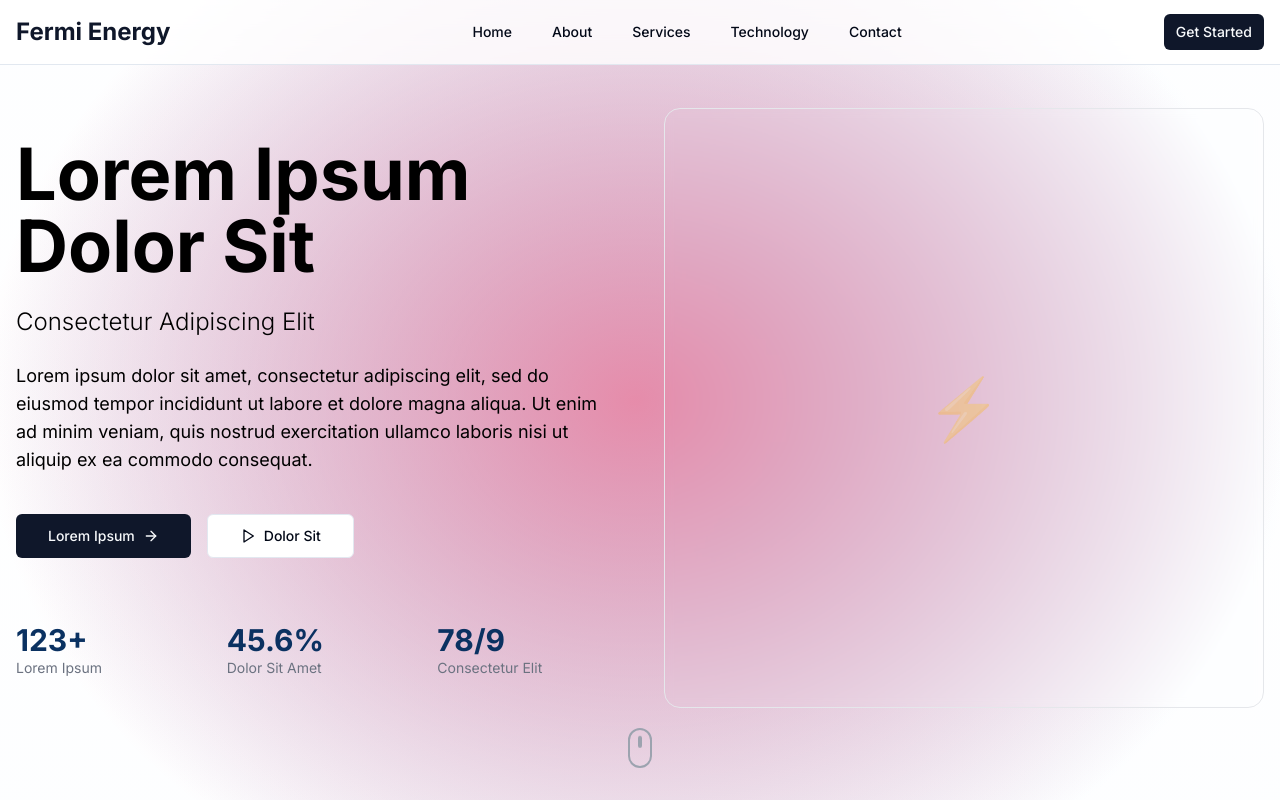
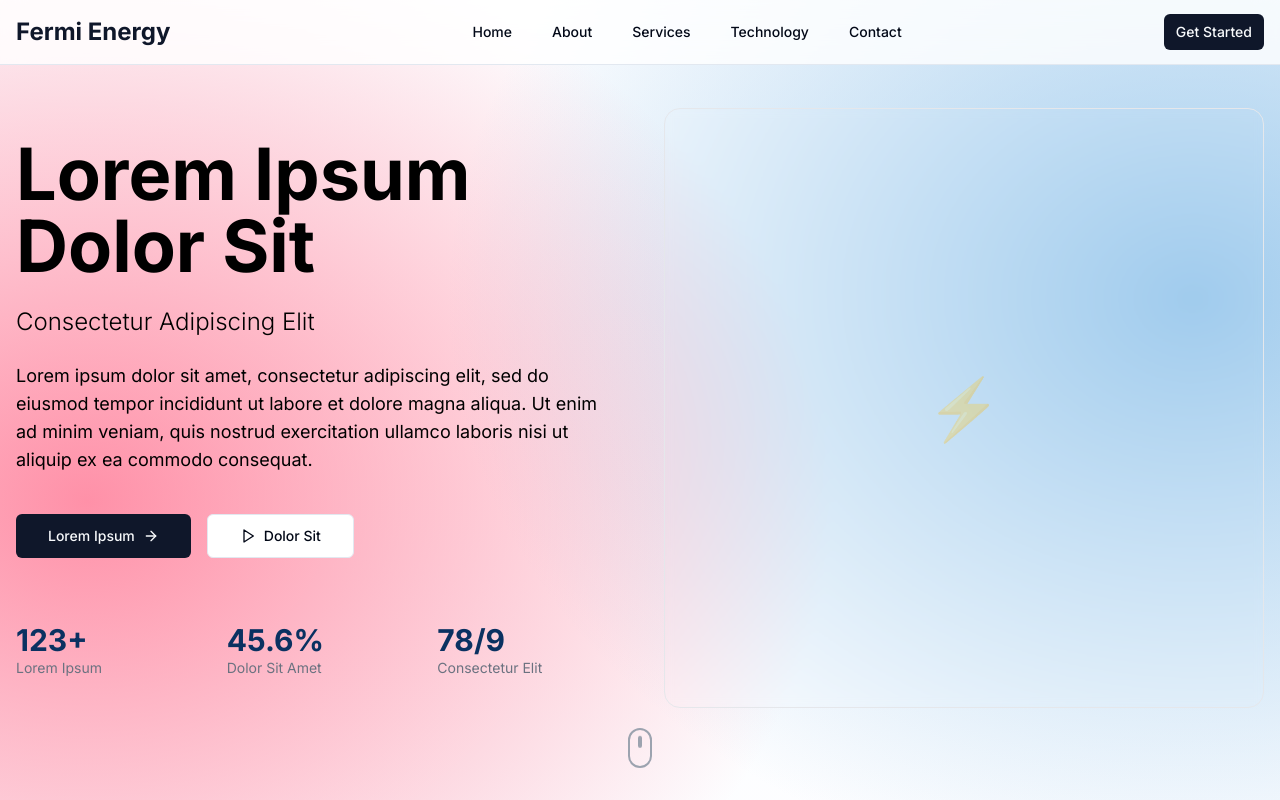
Before and after one commit to Zhengrui-Xu/Fermi-Landing-page, a Next.js app: page / in a window 1280 px wide. Shown: the top 800 px of the page. Built offline with nearby package versions, Linux system fonts and the light colour scheme.

Commit message:
pattern1

```diff
--- a/src/components/hero.js
+++ b/src/components/hero.js
@@ -79,43 +79,55 @@ export default function Hero() {
             // START: Red far left, Blue far right (SAME AS END)
             'radial-gradient(ellipse 50% 70% at 5% 42%, rgba(255,105,135,0.7) 0%, transparent 85%), radial-gradient(ellipse 50% 70% at 95% 58%, rgba(135,206,250,0.7) 0%, transparent 85%), radial-gradient(ellipse 300% 150% at 50% 50%, rgba(255,255,255,0.95) 0%, rgba(250,250,255,0.9) 80%, transparent 100%)',
 
-            // BREATHE UP/DOWN: Red moves up, Blue moves down - slow expansion
-            'radial-gradient(ellipse 65% 85% at 8% 30%, rgba(255,85,120,0.8) 0%, transparent 80%), radial-gradient(ellipse 65% 85% at 92% 70%, rgba(115,186,230,0.8) 0%, transparent 80%), radial-gradient(ellipse 320% 160% at 50% 50%, rgba(255,255,255,1) 0%, rgba(248,250,255,0.95) 85%, transparent 100%)',
+            // BREATHE UP/DOWN: Red moves WAY up, Blue moves WAY down - flowing expansion
+            'radial-gradient(ellipse 68% 88% at 8% 18%, rgba(255,88,122,0.83) 0%, transparent 79%), radial-gradient(ellipse 68% 88% at 92% 82%, rgba(118,188,232,0.83) 0%, transparent 79%), radial-gradient(ellipse 328% 168% at 50% 50%, rgba(255,255,255,1) 0%, rgba(248,250,255,0.95) 86%, transparent 100%)',
 
-            // PEAK: Red top, Blue bottom - maximum expansion
-            'radial-gradient(ellipse 75% 95% at 10% 20%, rgba(255,65,105,0.9) 0%, transparent 75%), radial-gradient(ellipse 75% 95% at 90% 80%, rgba(95,166,210,0.9) 0%, transparent 75%), radial-gradient(ellipse 340% 170% at 50% 50%, rgba(255,255,255,1) 0%, rgba(245,248,255,1) 90%, transparent 100%)',
+            // PEAK: Red at VERY top, Blue at VERY bottom - maximum but flowing through
+            'radial-gradient(ellipse 78% 98% at 9% 10%, rgba(255,68,108,0.92) 0%, transparent 74%), radial-gradient(ellipse 78% 98% at 91% 90%, rgba(98,168,212,0.92) 0%, transparent 74%), radial-gradient(ellipse 348% 178% at 50% 50%, rgba(255,255,255,1) 0%, rgba(246,249,255,1) 91%, transparent 100%)',
 
-            // BREATHE BACK: Red down, Blue up - gentle return
-            'radial-gradient(ellipse 65% 85% at 7% 60%, rgba(255,120,150,0.6) 0%, transparent 82%), radial-gradient(ellipse 65% 85% at 93% 40%, rgba(140,195,240,0.6) 0%, transparent 82%), radial-gradient(ellipse 310% 155% at 50% 50%, rgba(255,255,255,0.98) 0%, rgba(250,252,255,0.92) 82%, transparent 100%)',
+            // BREATHE BACK: Red moves WAY down, Blue moves WAY up - flowing return (no pause)
+            'radial-gradient(ellipse 72% 92% at 6% 82%, rgba(255,118,148,0.68) 0%, transparent 81%), radial-gradient(ellipse 72% 92% at 94% 18%, rgba(138,192,238,0.68) 0%, transparent 81%), radial-gradient(ellipse 322% 162% at 50% 50%, rgba(255,255,255,0.97) 0%, rgba(249,251,255,0.92) 83%, transparent 100%)',
 
-            // SWITCH: Red floats right, Blue floats left - smooth horizontal movement
-            'radial-gradient(ellipse 60% 80% at 50% 50%, rgba(255,105,135,0.7) 0%, transparent 85%), radial-gradient(ellipse 60% 80% at 50% 50%, rgba(135,206,250,0.7) 0%, transparent 85%), radial-gradient(ellipse 310% 155% at 50% 50%, rgba(255,255,255,0.95) 0%, rgba(250,252,255,0.9) 82%, transparent 100%)',
+            // SWITCH: Red floats right, Blue floats left - smooth flowing horizontal movement
+            'radial-gradient(ellipse 62% 82% at 35% 48%, rgba(255,102,132,0.72) 0%, transparent 84%), radial-gradient(ellipse 62% 82% at 65% 52%, rgba(132,202,248,0.72) 0%, transparent 84%), radial-gradient(ellipse 312% 157% at 50% 50%, rgba(255,255,255,0.94) 0%, rgba(248,250,255,0.88) 81%, transparent 100%)',
 
-            // SWITCHED: Red far right, Blue far left - new positions
-            'radial-gradient(ellipse 50% 70% at 95% 42%, rgba(255,105,135,0.7) 0%, transparent 85%), radial-gradient(ellipse 50% 70% at 5% 58%, rgba(135,206,250,0.7) 0%, transparent 85%), radial-gradient(ellipse 300% 150% at 50% 50%, rgba(255,255,255,0.95) 0%, rgba(250,250,255,0.9) 80%, transparent 100%)',
+            // SWITCHED: Red far right, Blue far left - flowing into new positions
+            'radial-gradient(ellipse 52% 72% at 94% 44%, rgba(255,108,138,0.71) 0%, transparent 84%), radial-gradient(ellipse 52% 72% at 6% 56%, rgba(138,208,252,0.71) 0%, transparent 84%), radial-gradient(ellipse 302% 152% at 50% 50%, rgba(255,255,255,0.94) 0%, rgba(249,250,255,0.89) 79%, transparent 100%)',
 
-            // BREATHE UP/DOWN SWITCHED: Red up from right, Blue down from left
-            'radial-gradient(ellipse 65% 85% at 92% 30%, rgba(255,85,120,0.8) 0%, transparent 80%), radial-gradient(ellipse 65% 85% at 8% 70%, rgba(115,186,230,0.8) 0%, transparent 80%), radial-gradient(ellipse 320% 160% at 50% 50%, rgba(255,255,255,1) 0%, rgba(248,250,255,0.95) 85%, transparent 100%)',
+            // BREATHE UP/DOWN SWITCHED: Red moves WAY up from right, Blue moves WAY down from left - flowing
+            'radial-gradient(ellipse 68% 88% at 92% 18%, rgba(255,88,122,0.83) 0%, transparent 79%), radial-gradient(ellipse 68% 88% at 8% 82%, rgba(118,188,232,0.83) 0%, transparent 79%), radial-gradient(ellipse 328% 168% at 50% 50%, rgba(255,255,255,1) 0%, rgba(248,250,255,0.95) 86%, transparent 100%)',
 
-            // PEAK SWITCHED: Red top-right, Blue bottom-left
-            'radial-gradient(ellipse 75% 95% at 90% 20%, rgba(255,65,105,0.9) 0%, transparent 75%), radial-gradient(ellipse 75% 95% at 10% 80%, rgba(95,166,210,0.9) 0%, transparent 75%), radial-gradient(ellipse 340% 170% at 50% 50%, rgba(255,255,255,1) 0%, rgba(245,248,255,1) 90%, transparent 100%)',
+            // PEAK SWITCHED: Red at VERY top-right, Blue at VERY bottom-left - flowing through peak
+            'radial-gradient(ellipse 78% 98% at 91% 10%, rgba(255,68,108,0.92) 0%, transparent 74%), radial-gradient(ellipse 78% 98% at 9% 90%, rgba(98,168,212,0.92) 0%, transparent 74%), radial-gradient(ellipse 348% 178% at 50% 50%, rgba(255,255,255,1) 0%, rgba(246,249,255,1) 91%, transparent 100%)',
 
-            // BREATHE BACK SWITCHED: Red down, Blue up - return to switched base
-            'radial-gradient(ellipse 65% 85% at 93% 60%, rgba(255,120,150,0.6) 0%, transparent 82%), radial-gradient(ellipse 65% 85% at 7% 40%, rgba(140,195,240,0.6) 0%, transparent 82%), radial-gradient(ellipse 310% 155% at 50% 50%, rgba(255,255,255,0.98) 0%, rgba(250,252,255,0.92) 82%, transparent 100%)',
+            // BREATHE BACK SWITCHED: Red moves WAY down, Blue moves WAY up - flowing return
+            'radial-gradient(ellipse 72% 92% at 94% 82%, rgba(255,118,148,0.68) 0%, transparent 81%), radial-gradient(ellipse 72% 92% at 6% 18%, rgba(138,192,238,0.68) 0%, transparent 81%), radial-gradient(ellipse 322% 162% at 50% 50%, rgba(255,255,255,0.97) 0%, rgba(249,251,255,0.92) 83%, transparent 100%)',
 
-            // RETURN SWITCH: Red floats back left, Blue back right - smooth return movement
-            'radial-gradient(ellipse 60% 80% at 50% 50%, rgba(255,105,135,0.7) 0%, transparent 85%), radial-gradient(ellipse 60% 80% at 50% 50%, rgba(135,206,250,0.7) 0%, transparent 85%), radial-gradient(ellipse 310% 155% at 50% 50%, rgba(255,255,255,0.95) 0%, rgba(250,252,255,0.9) 82%, transparent 100%)',
+            // SECOND UP/DOWN CYCLE SWITCHED: Red goes up AGAIN, Blue goes down AGAIN - flowing motion
+            'radial-gradient(ellipse 76% 96% at 89% 14%, rgba(255,78,118,0.88) 0%, transparent 76%), radial-gradient(ellipse 76% 96% at 11% 86%, rgba(108,178,222,0.88) 0%, transparent 76%), radial-gradient(ellipse 338% 173% at 50% 50%, rgba(255,255,255,1) 0%, rgba(247,250,255,1) 89%, transparent 100%)',
+
+            // SECOND BREATHE BACK SWITCHED: Red down again, Blue up again - flowing
+            'radial-gradient(ellipse 67% 87% at 91% 74%, rgba(255,112,142,0.69) 0%, transparent 83%), radial-gradient(ellipse 67% 87% at 9% 26%, rgba(132,192,237,0.69) 0%, transparent 83%), radial-gradient(ellipse 317% 167% at 50% 50%, rgba(255,255,255,0.96) 0%, rgba(248,250,255,0.90) 82%, transparent 100%)',
+
+            // RETURN SWITCH: Red floats back left, Blue back right - flowing return movement
+            'radial-gradient(ellipse 62% 82% at 65% 48%, rgba(255,102,132,0.72) 0%, transparent 84%), radial-gradient(ellipse 62% 82% at 35% 52%, rgba(132,202,248,0.72) 0%, transparent 84%), radial-gradient(ellipse 312% 157% at 50% 50%, rgba(255,255,255,0.94) 0%, rgba(248,250,255,0.88) 81%, transparent 100%)',
+
+            // FINAL UP/DOWN BEFORE RETURN: One last flowing breath before going home
+            'radial-gradient(ellipse 66% 86% at 26% 22%, rgba(255,98,128,0.74) 0%, transparent 83%), radial-gradient(ellipse 66% 86% at 74% 78%, rgba(128,188,232,0.74) 0%, transparent 83%), radial-gradient(ellipse 316% 166% at 50% 50%, rgba(255,255,255,0.95) 0%, rgba(247,250,255,0.91) 82%, transparent 100%)',
 
             // RETURN TO START: Perfect loop back to beginning
             'radial-gradient(ellipse 50% 70% at 5% 42%, rgba(255,105,135,0.7) 0%, transparent 85%), radial-gradient(ellipse 50% 70% at 95% 58%, rgba(135,206,250,0.7) 0%, transparent 85%), radial-gradient(ellipse 300% 150% at 50% 50%, rgba(255,255,255,0.95) 0%, rgba(250,250,255,0.9) 80%, transparent 100%)',
           ],
         }}
         transition={{
-          duration: 16.0,
-          ease: [0.4, 0.0, 0.6, 1.0],
+          duration: 30.0,
+          ease: 'linear',
           repeat: Infinity,
           repeatType: 'loop',
-          times: [0, 0.1, 0.2, 0.3, 0.4, 0.5, 0.6, 0.7, 0.8, 0.9, 1.0],
+          times: [
+            0, 0.083, 0.167, 0.25, 0.333, 0.417, 0.5, 0.583, 0.667, 0.75, 0.833, 0.867, 0.9, 0.933,
+            1.0,
+          ],
         }}
       />
 
```
